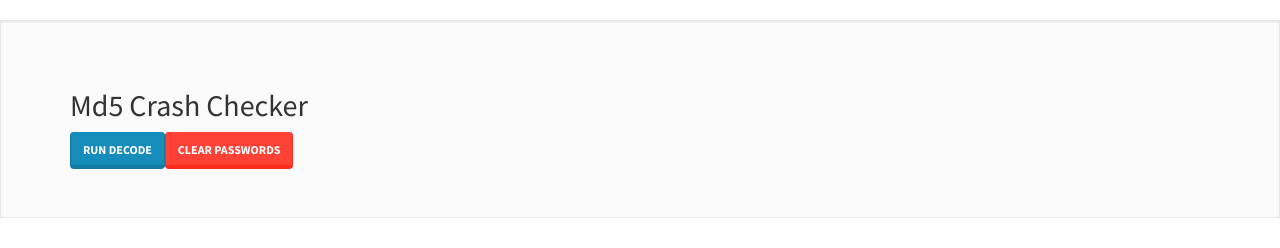
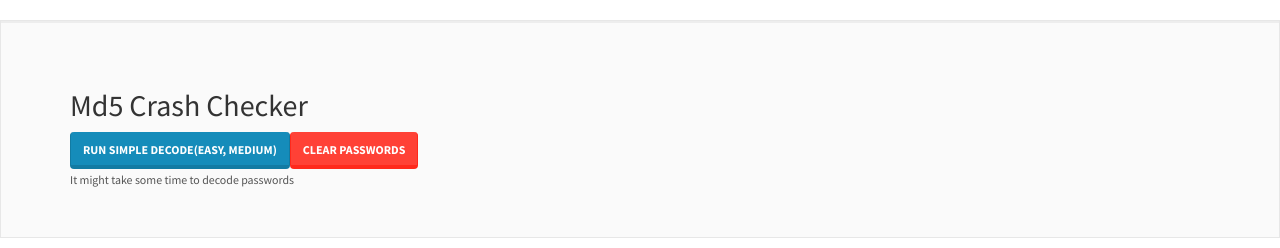
Before and after one commit to requiem4/md5-simple-cracker, a PHP site: page / in a window 1280 px wide. Shown: the part 54-302 px from the top of the page. Run offline with PHP 8.4, Linux system fonts and the light colour scheme; data that the repository does not hold is empty.

Commit message:
add small changes

```diff
--- a/views/layout.php
+++ b/views/layout.php
@@ -79,7 +79,7 @@
 					<?php
 					if(!isset($params['running_decode'])):
 						?>
-            <button type="submit" class="btn btn-primary"> Run Decode</button>
+            <button type="submit" class="btn btn-primary"> Run Simple Decode(Easy, Medium)</button>
 					<?php
           elseif (isset($params['running_decode'])):
 						?>
@@ -93,6 +93,7 @@
           <button type="submit" class="btn btn-danger"> Clear passwords</button>
         </form>
       </div>
+      <small>It might take some time to decode passwords</small>
 		</div>
 	</div>
 
```
Also changed, not shown: README.md.
